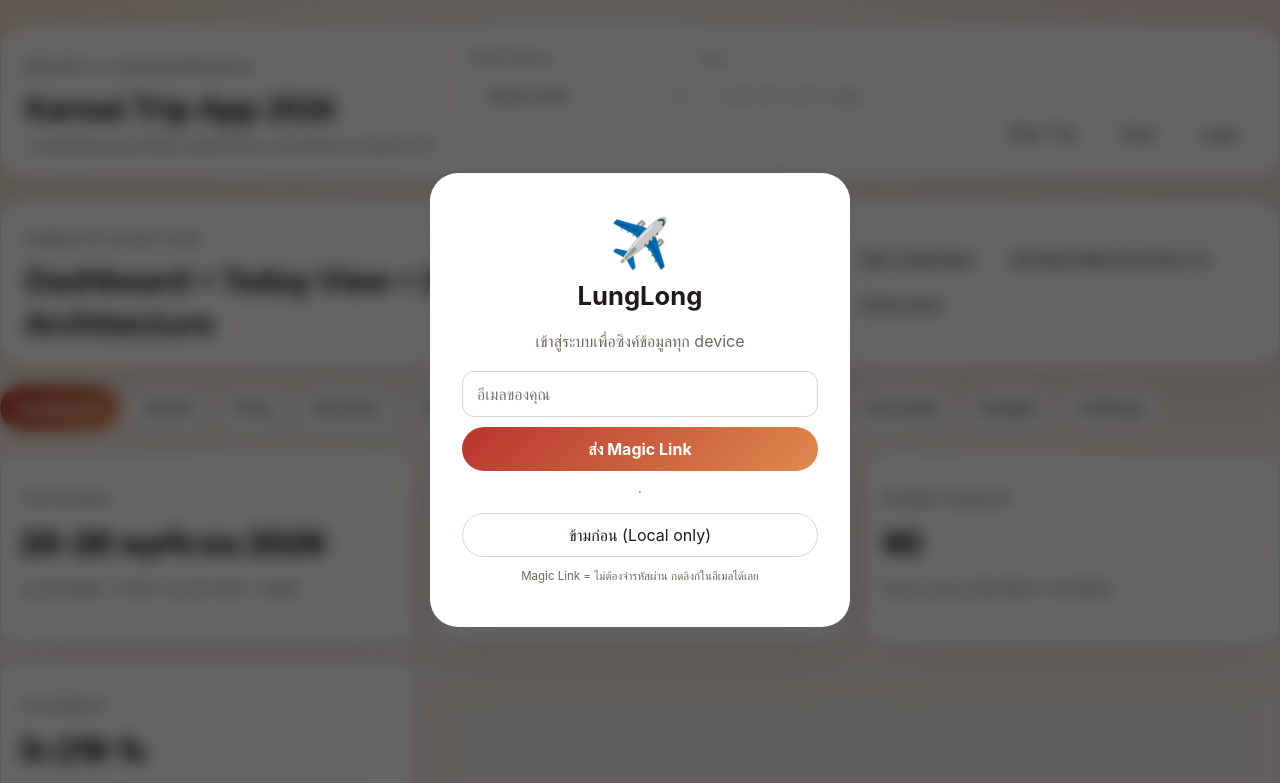
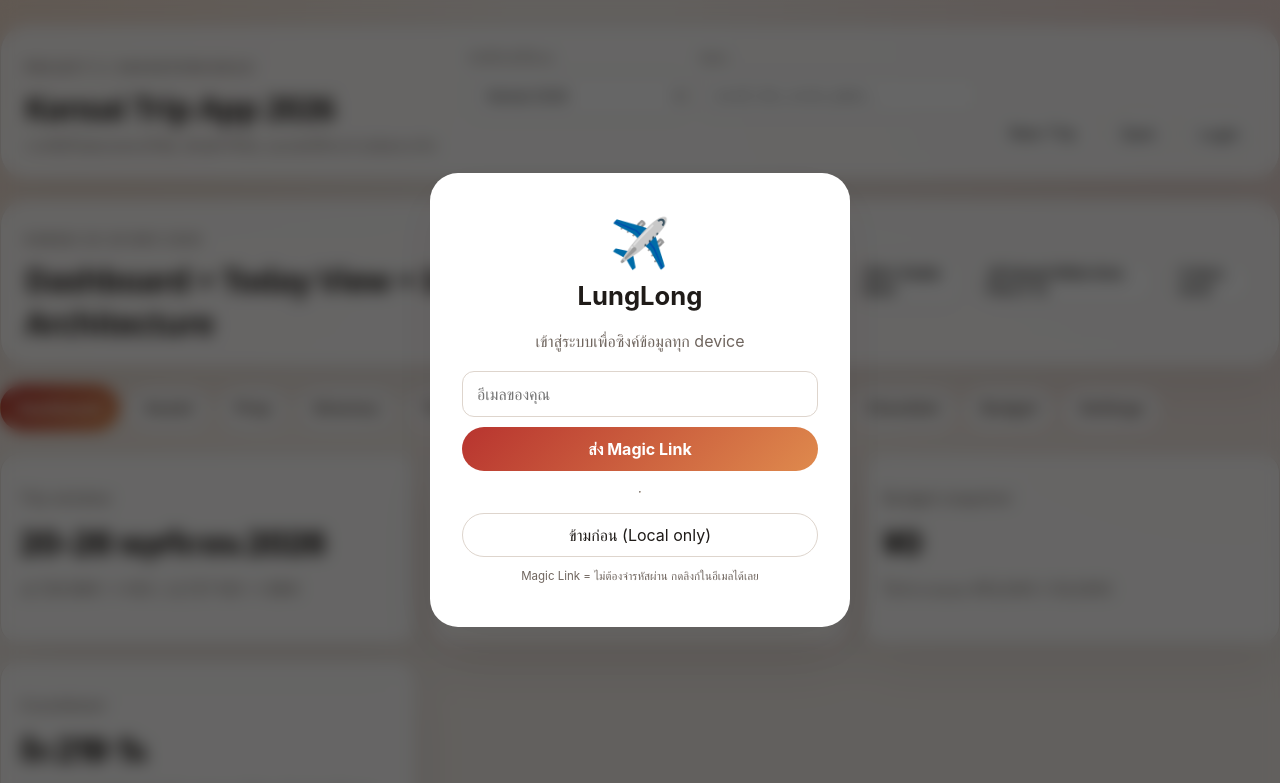
Before and after one commit to PhotonMan879/LungLong, a website with bundled scripts: page index.html in a window 1280 px wide. Shown: the top 783 px of the page. Built offline with nearby package versions, Linux system fonts and the light colour scheme.

Commit message:
fix: remove map from itinerary view + action-row horizontal scroll

```diff
--- a/js/main.js
+++ b/js/main.js
@@ -224,12 +224,11 @@ function render() {
   // Map logic
   const mapPane = document.getElementById("map-pane");
   if (mapPane) {
-    if (state.view === "itinerary" || state.view === "places") {
+    if (state.view === "places") {
       mapPane.setAttribute("aria-hidden", "false");
       setTimeout(() => {
         initMap();
-        const activeDayId = state.view === "itinerary" ? (trip.dayId || null) : null;
-        updateMapMarkers(trip, state.view, activeDayId);
+        updateMapMarkers(trip, state.view, null);
       }, 50);
     } else {
       mapPane.setAttribute("aria-hidden", "true");
--- a/styles.css
+++ b/styles.css
@@ -229,8 +229,16 @@ button:hover {
 .meta-row,
 .action-row {
   display: flex;
-  flex-wrap: wrap;
-  gap: 10px;
+  flex-wrap: nowrap;
+  gap: 8px;
+  overflow-x: auto;
+  -webkit-overflow-scrolling: touch;
+  scrollbar-width: none;
+  padding-bottom: 2px;
+}
+
+.action-row::-webkit-scrollbar {
+  display: none;
 }
 
 .badge,
```
